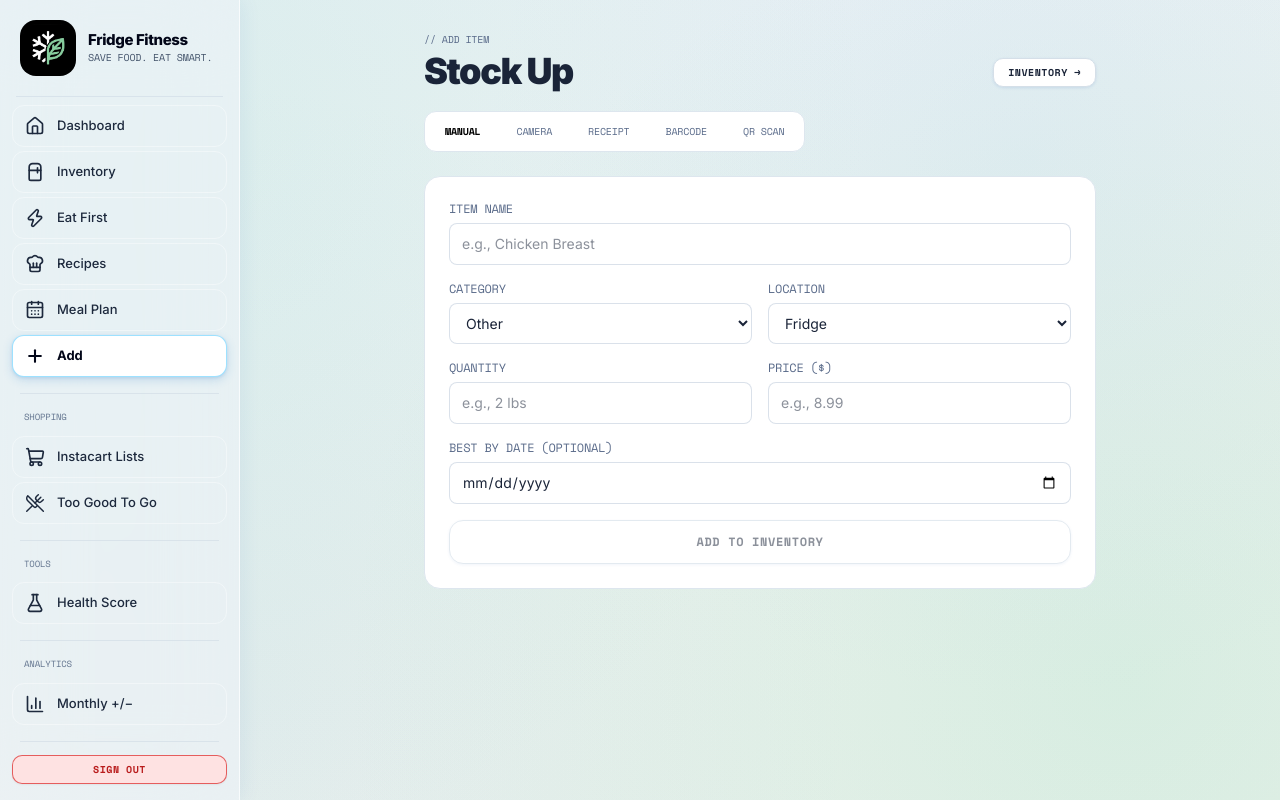
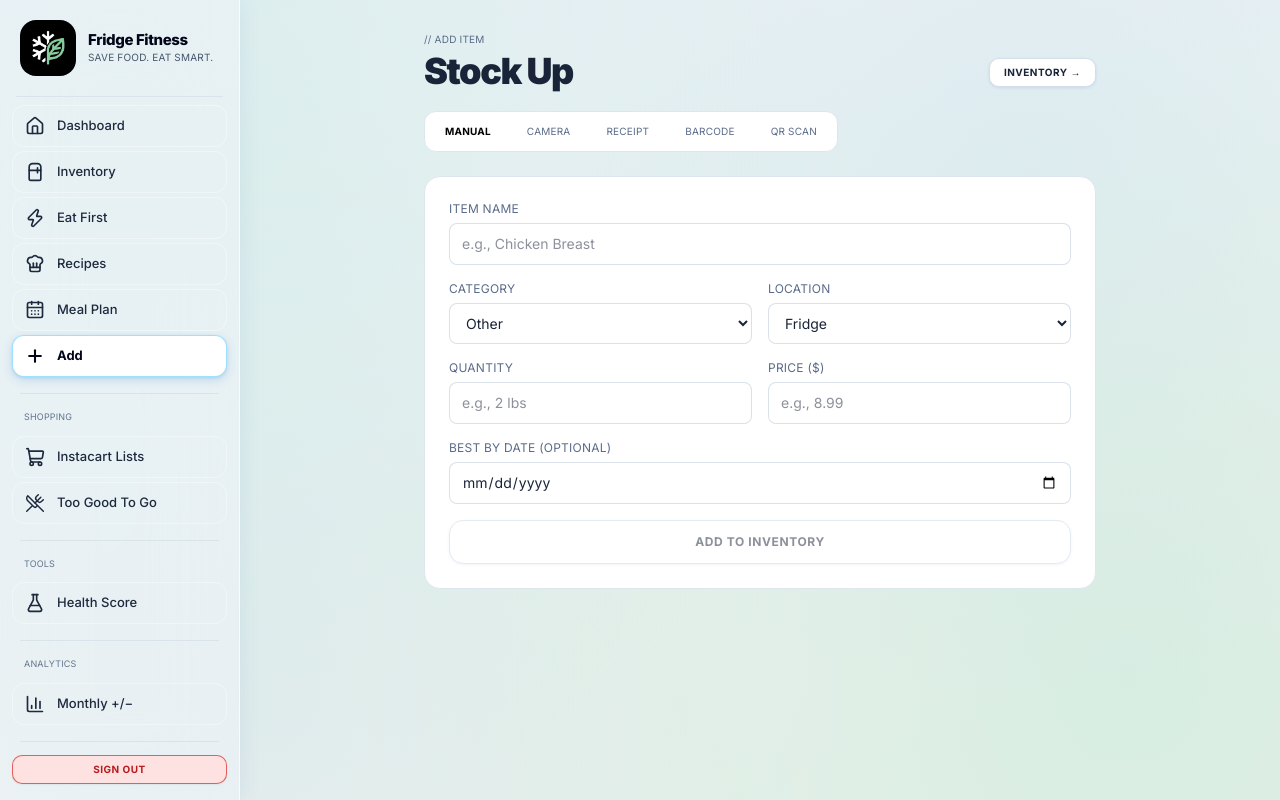
Before and after one commit to nikitahovy/Fridge-Fitness, a Next.js app: page /add-item in a window 1280 px wide. Built offline with nearby package versions, Linux system fonts and the light colour scheme.

Commit message:
Use Inter for all text instead of mixing in Space Mono
Labels, buttons, tabs, badges and the sort menu used the monospace
font while body text and inputs used Inter. Everything now uses Inter,
and Space Mono is no longer loaded.

```diff
--- a/src/app/globals.css
+++ b/src/app/globals.css
@@ -55,7 +55,6 @@
   --color-sidebar-text: var(--sidebar-text);
   --color-sidebar-active: var(--sidebar-active);
   --color-sidebar-hover: var(--sidebar-hover);
-  --font-mono: var(--font-mono);
 }
 
 body {
@@ -78,9 +77,10 @@ body {
   background: #08080a;
 }
 
+/* Small uppercase label style — same Inter face as body text, slightly tracked for legibility */
 .font-pixel {
-  font-family: var(--font-mono), "Courier New", monospace;
-  letter-spacing: -0.02em;
+  font-family: inherit;
+  letter-spacing: 0.02em;
 }
 
 .text-display {
@@ -90,7 +90,7 @@ body {
 }
 
 
-/* ── Buttons: liquid glass pill, pixel font ── */
+/* ── Buttons: solid pill, uppercase label ── */
 .btn {
   display: inline-flex;
   align-items: center;
@@ -98,7 +98,7 @@ body {
   gap: 6px;
   border: 1px solid #d5dfe8;
   border-radius: 10px;
-  font-family: var(--font-mono), monospace;
+  font-family: inherit;
   font-weight: 700;
   font-size: 10px;
   text-transform: uppercase;
--- a/src/app/layout.tsx
+++ b/src/app/layout.tsx
@@ -1,10 +1,9 @@
 import type { Metadata } from "next";
-import { Inter, Space_Mono } from "next/font/google";
+import { Inter } from "next/font/google";
 import "./globals.css";
 import { ThemeProvider } from "@/lib/theme";
 
 const inter = Inter({ subsets: ["latin"], variable: "--font-inter" });
-const spaceMono = Space_Mono({ weight: ["400", "700"], subsets: ["latin"], variable: "--font-mono" });
 
 export const metadata: Metadata = {
   title: "Fridge Fitness",
@@ -39,7 +38,7 @@ export default function RootLayout({
   children: React.ReactNode;
 }) {
   return (
-    <html lang="en" className={`${inter.variable} ${spaceMono.variable} h-full antialiased`} suppressHydrationWarning>
+    <html lang="en" className={`${inter.variable} h-full antialiased`} suppressHydrationWarning>
       <head>
         <link rel="apple-touch-icon" href="/icon-192.png" />
         <meta name="theme-color" content="#0ea5e9" />
```
